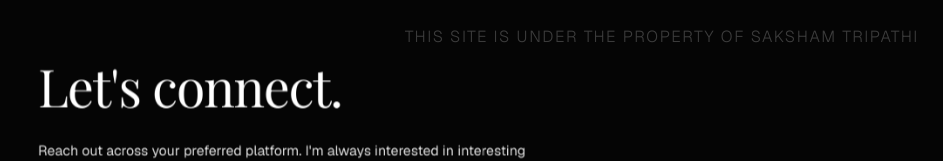
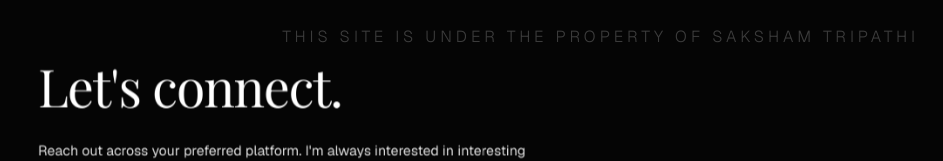
Before and after one commit to skshmtrip/contacts-app, a Next.js app: page / in a window 1280 px wide. Shown: the top 161 px of the page, without its empty margins (337-1280 px from the left). Built offline with nearby package versions, Linux system fonts and the light colour scheme; a web font is replaced by a local one.

Commit message:
even smaller

```diff
--- a/src/components/ContactsApp.tsx
+++ b/src/components/ContactsApp.tsx
@@ -477,9 +477,9 @@ export default function ContactsApp() {
         if (parallaxSettings.current.enabled) resetParallaxPosition();
       }}
     >
-      {/* Property ownership statement indicator layer — optimized to be extra small and subtle */}
+      {/* Property notice — microscale formatting for a highly minimal identity watermark */}
       <div className="absolute top-6 right-6 z-50 pointer-events-none opacity-25">
-        <p className="text-[9px] md:text-[10px] font-sans font-light text-white uppercase tracking-widest">
+        <p className="text-[5px] md:text-[6px] font-sans font-light text-white uppercase tracking-[0.25em]">
           this site is under the property of saksham tripathi
         </p>
       </div>
```
